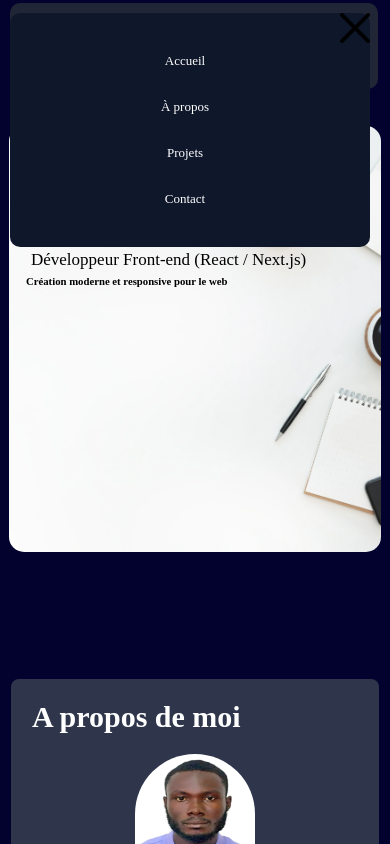
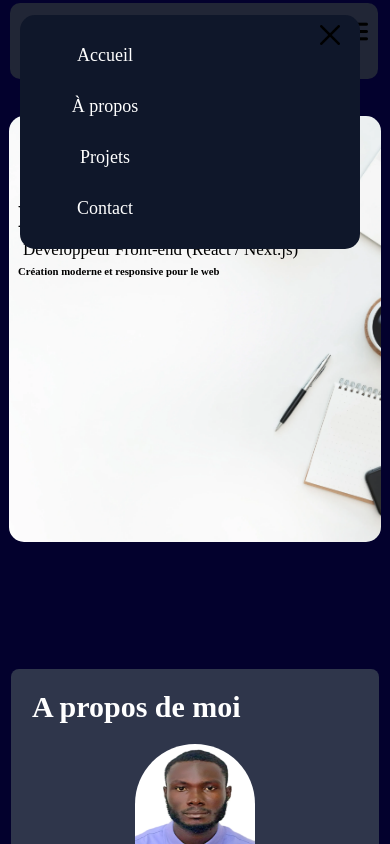
Before and after one commit to amonandre12/mon-portfolio, a Next.js app: page / in a window 390 px wide. Both pictures are taken after a click on the element 343 px from the left and 46 px from the top of the page. Shown: the top 844 px of the page. Built offline with nearby package versions, Linux system fonts and the light colour scheme.

Commit message:
Les modifications ajoutées

```diff
--- a/components/Nav.js
+++ b/components/Nav.js
@@ -30,8 +30,8 @@ function Navigation() {
                      <Image
                          src = '/menu.png'
                          alt = 'logo dus site'
-                         height = {50}
-                         width = {50}
+                         height = {25}
+                         width = {25}
                         />
                 </div>
 
@@ -45,8 +45,8 @@ function Navigation() {
                   <Image
                     src = '/3917759.png'
                     alt = 'The back button'
-                    width = {30}
-                    height= {30}
+                    width = {20}
+                    height= {20}
                     />
                   </div>
                  <Link href="/" onClick={() => setIsMenuOpen(!isMenuOpen)}>Accueil</Link>
--- a/styles/Title.css
+++ b/styles/Title.css
@@ -36,7 +36,7 @@
 .background h1, .title, h6 {
   position:relative;
   top:80px;
-  left:15px;
+  left:7px;
 }
 
 .title_content  {
--- a/styles/nav.css
+++ b/styles/nav.css
@@ -28,7 +28,7 @@
 
 a {
 text-decoration : none ;
-font-size : 13px ;
+font-size : 18px ;
 color : white ;
 transition: color 0.3s;
 }
@@ -70,34 +70,35 @@ a:hover {
   display: none;
   flex-direction: column;
   position: absolute;
-  top: 0;
-  left:0%;
+  top: 2px;
+  left:10px;
   margin-right:68px;
   background: #0F172A;
-  padding:40px;
+  padding:30px;
   z-index: 1000;
   width : 280px;
-  border-radius:10px;
+  border-radius:15px;
+  align-content: center;
 }
 
 
 nav {
  text-align:center;
-  align-items:center;
+ align-items:center;
 }
 
 .back-cross {
   position:absolute;
-  right:0;
-  color:white;
-  top:0;
+  right:20px;
+  top:10px;
   cursor:pointer;
   display:block;
 }
 
 a {
   position:relative ;
-  right:5px;
+  right:85px;
+  font-size: 18px;
 }
 
 
--- a/styles/projects.css
+++ b/styles/projects.css
@@ -26,6 +26,10 @@
 
 .projects_content  h3 , h2{
   color :white ;
+}
+
+.projects_content h3 {
+  margin: 10px;
 }
 
 .projects_content h2 {
@@ -85,7 +89,7 @@ a {
   cursor: pointer;
   font-weight: bold;
   transition: background 0.3s ease;
-  margin:10px;
+  margin:12px;
 }
 
 
```
